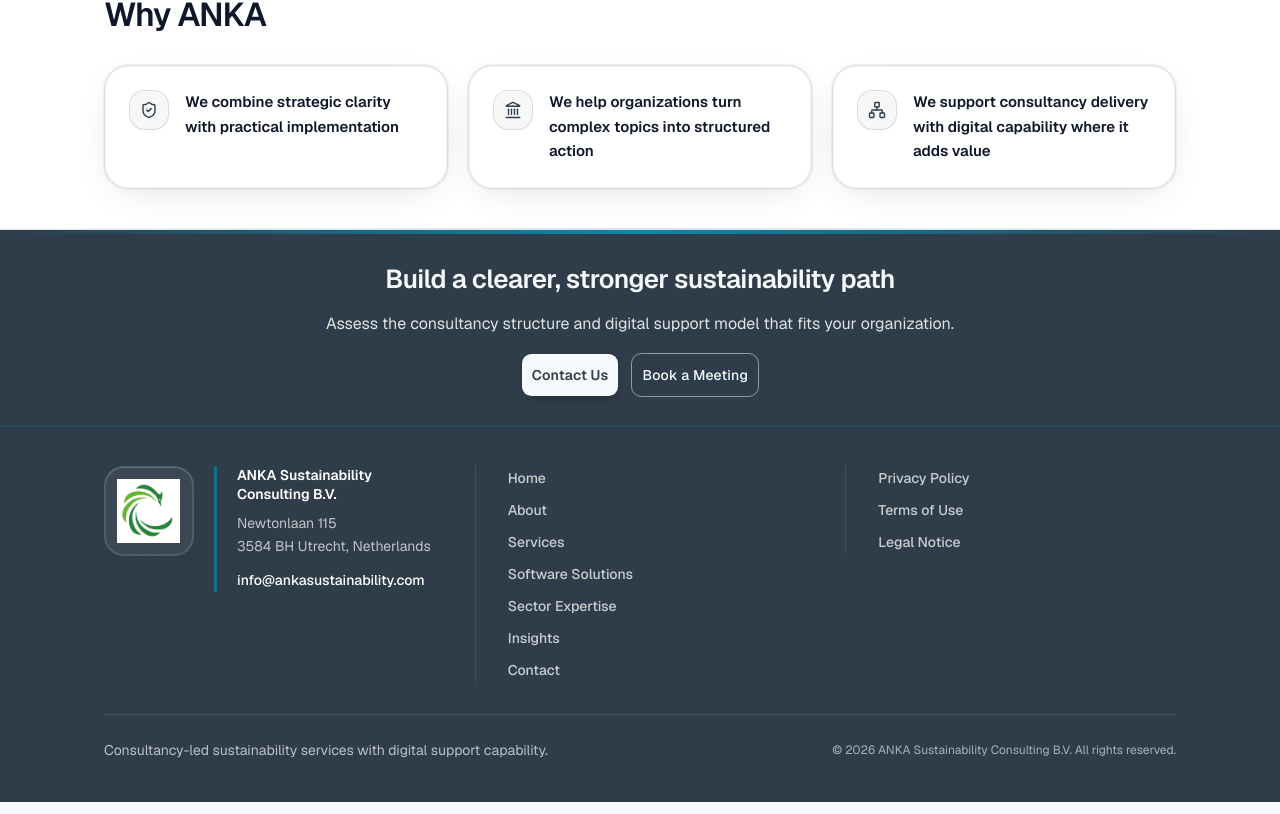
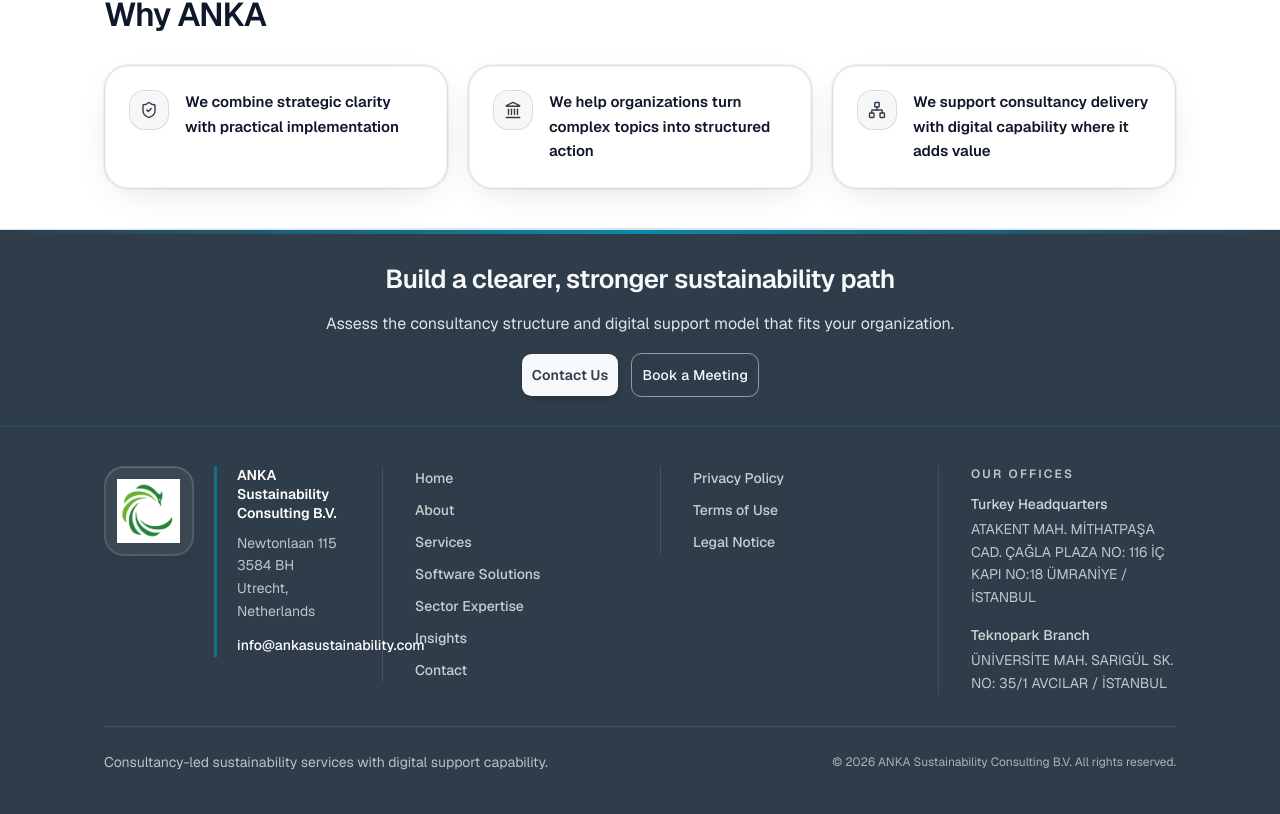
Before and after one commit to Anka2026/www.ankasustainability.com, a Next.js app: page /en in a window 1280 px wide. Shown: the part 2020-2834 px from the top of the page. Built offline with nearby package versions, Linux system fonts and the light colour scheme.

Commit message:
Add Turkey office addresses to global footer

```diff
--- a/src/components/layout/app-footer.tsx
+++ b/src/components/layout/app-footer.tsx
@@ -18,6 +18,18 @@
 ] as const;
 
 const FOOTER_LEGAL_HREFS = ["/privacy", "/terms", "/legal-notice"] as const;
+
+const TURKEY_OFFICES = [
+  {
+    labelKey: "offices.locations.turkeyHeadquarters",
+    address:
+      "ATAKENT MAH. MİTHATPAŞA CAD. ÇAĞLA PLAZA NO: 116 İÇ KAPI NO:18 ÜMRANİYE / İSTANBUL",
+  },
+  {
+    labelKey: "offices.locations.teknoparkBranch",
+    address: "ÜNİVERSİTE MAH. SARIGÜL SK. NO: 35/1 AVCILAR / İSTANBUL",
+  },
+] as const;
 
 const linkClassName = cn(
   "text-sm font-medium text-white/75 transition-colors",
@@ -51,7 +63,7 @@
   return (
     <footer className="border-t border-primary/35 bg-primary text-white shadow-[inset_0_1px_0_0_rgba(8,145,178,0.22)]">
       <Container className="py-8 sm:py-9 md:py-10">
-        <div className="grid gap-8 lg:grid-cols-3 lg:items-start lg:gap-10">
+        <div className="grid gap-8 lg:grid-cols-4 lg:items-start lg:gap-10">
           <div className="flex flex-col gap-4 sm:flex-row sm:items-start sm:gap-5">
             <div
               className={cn(
@@ -111,6 +123,22 @@
               ))}
             </ul>
           </nav>
+
+          <div className="lg:border-l lg:border-white/10 lg:pl-8">
+            <p className="text-xs font-semibold tracking-[0.18em] text-white/70 uppercase">
+              {t("offices.title")}
+            </p>
+            <div className="mt-3 space-y-4">
+              {TURKEY_OFFICES.map((office) => (
+                <div key={office.labelKey} className="space-y-1">
+                  <p className="text-sm font-medium text-white/80">
+                    {t(office.labelKey)}
+                  </p>
+                  <p className="text-sm leading-relaxed text-white/70">{office.address}</p>
+                </div>
+              ))}
+            </div>
+          </div>
         </div>
 
         <div className="mt-8 flex flex-col gap-3 border-t border-white/10 pt-6 sm:flex-row sm:items-center sm:justify-between sm:gap-4">
--- a/src/components/pcos/shell/shell.tsx
+++ b/src/components/pcos/shell/shell.tsx
@@ -4,6 +4,7 @@
 import { Link } from "@/i18n/navigation";
 import { cn } from "@/lib/utils";
 import { AppButton } from "@/components/ui/app-button";
+import { Footer } from "@/components/footer";
 import { LanguageSwitcher } from "@/components/ui/language-switcher";
 
 import { PCOSNav, pcosNavIcons, type ProductNavItem } from "./nav";
@@ -100,6 +101,9 @@
           </header>
 
           <main className="min-w-0 flex-1 px-5 py-6">{children}</main>
+          <div className="mt-auto">
+            <Footer />
+          </div>
         </div>
       </div>
     </div>
--- a/src/messages/en.json
+++ b/src/messages/en.json
@@ -71,6 +71,13 @@
     "note": "Consultancy-led sustainability services with digital support capability.",
     "navAria": "Primary pages",
     "legalNavAria": "Legal information",
+    "offices": {
+      "title": "Our Offices",
+      "locations": {
+        "turkeyHeadquarters": "Turkey Headquarters",
+        "teknoparkBranch": "Teknopark Branch"
+      }
+    },
     "legal": {
       "privacy": "Privacy Policy",
       "terms": "Terms of Use",
--- a/src/messages/nl.json
+++ b/src/messages/nl.json
@@ -71,6 +71,13 @@
     "note": "Duurzaamheidsadvies vanuit consultancy, met digitale ondersteuning.",
     "navAria": "Belangrijkste pagina's",
     "legalNavAria": "Juridische informatie",
+    "offices": {
+      "title": "Onze Kantoren",
+      "locations": {
+        "turkeyHeadquarters": "Hoofdkantoor Turkije",
+        "teknoparkBranch": "Teknopark Vestiging"
+      }
+    },
     "legal": {
       "privacy": "Privacybeleid",
       "terms": "Gebruiksvoorwaarden",
--- a/src/messages/tr.json
+++ b/src/messages/tr.json
@@ -71,6 +71,13 @@
     "note": "Danışmanlık odaklı sürdürülebilirlik hizmetleri ve dijital destek çözümleri.",
     "navAria": "Ana sayfalar",
     "legalNavAria": "Yasal bilgiler",
+    "offices": {
+      "title": "Ofislerimiz",
+      "locations": {
+        "turkeyHeadquarters": "Türkiye Merkez",
+        "teknoparkBranch": "Teknopark Şube"
+      }
+    },
     "legal": {
       "privacy": "Gizlilik Politikası",
       "terms": "Kullanım Koşulları",
```
